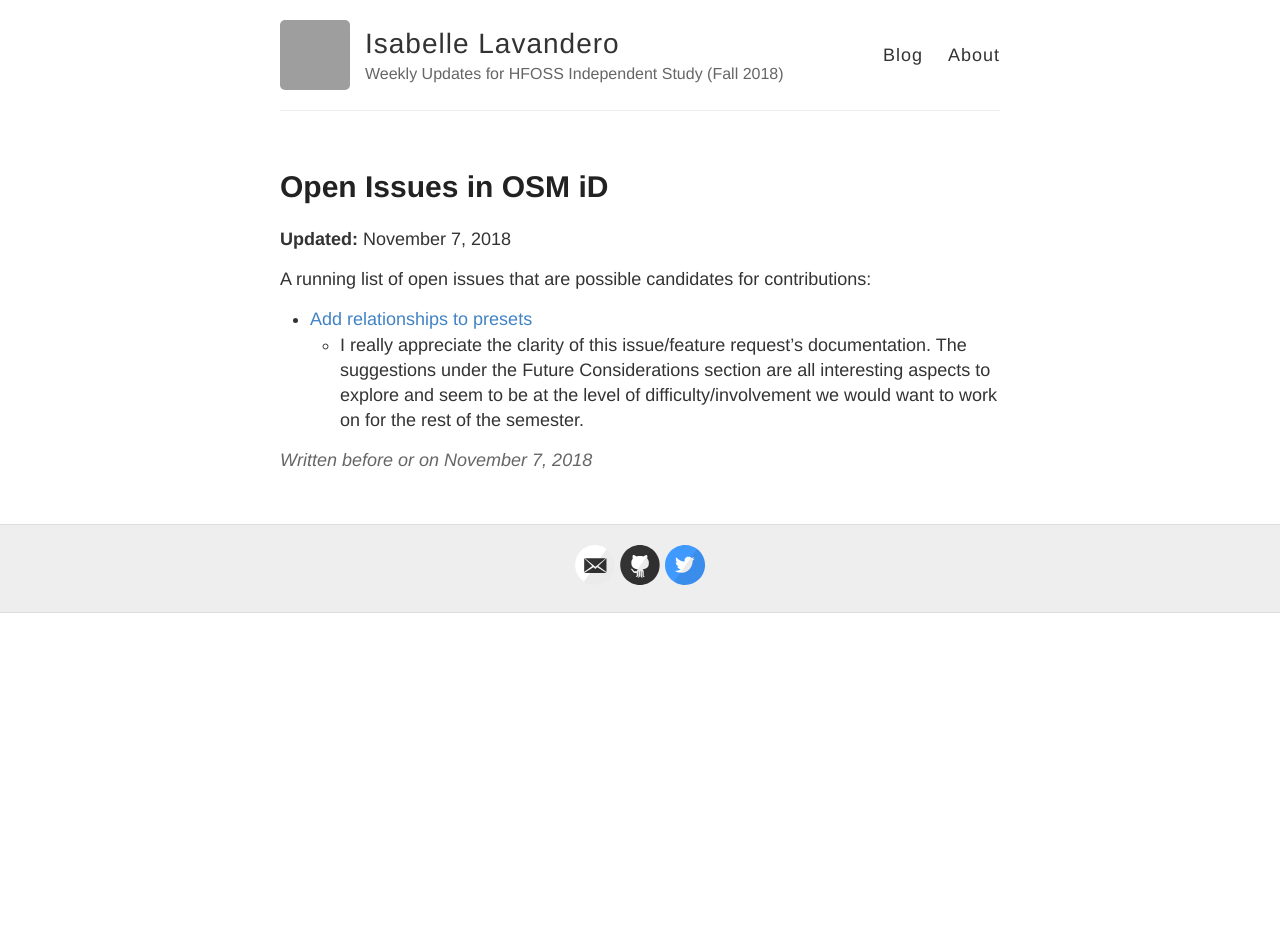
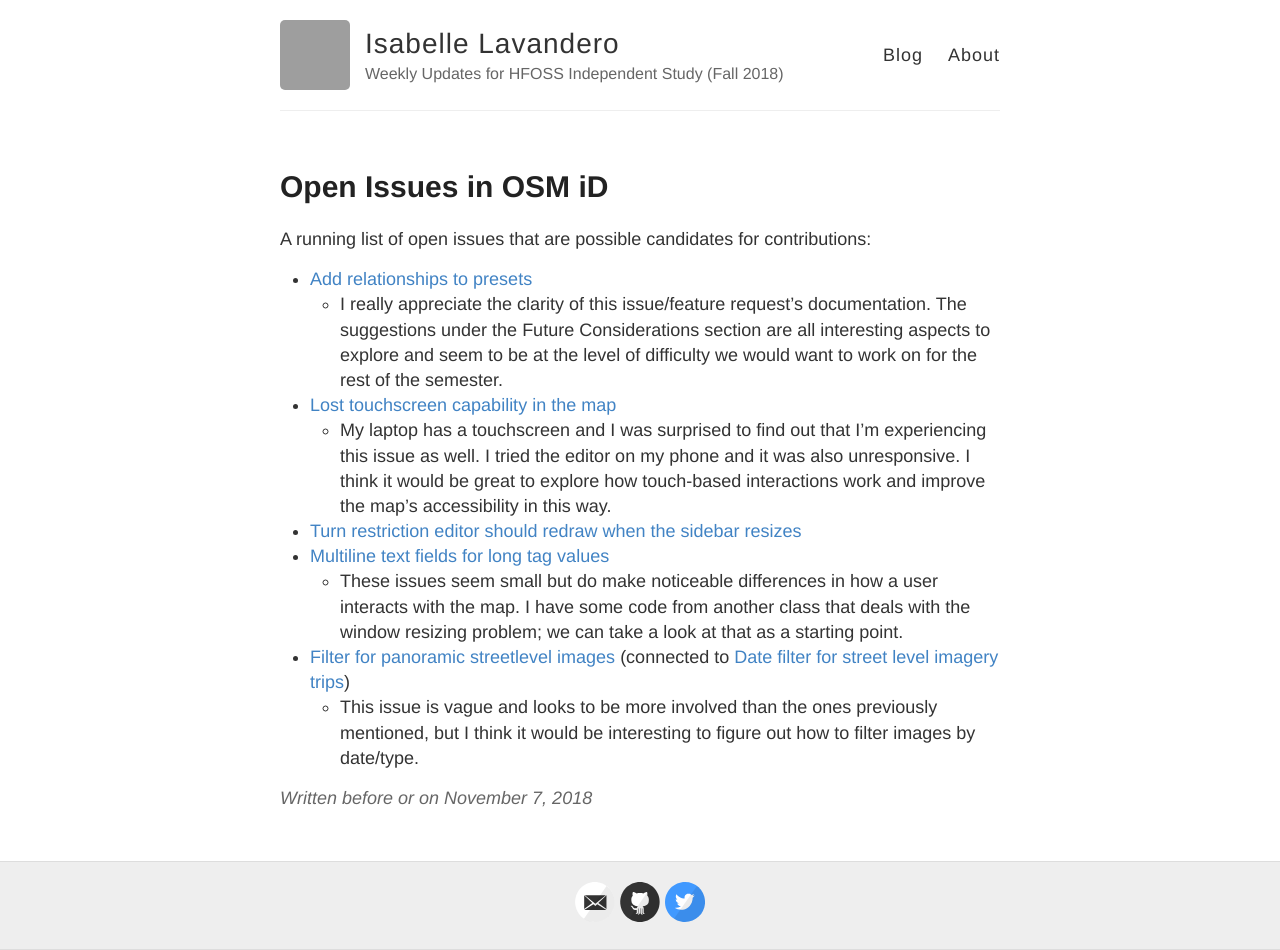
Before and after one commit to nyu-hfoss-project/thefifthisa-blog, a Jekyll site: the page built from _posts/2018-11-7-Open Issues.md, in a window 1280 px wide. Built offline with Jekyll 4.4.1, drawn with Linux system fonts in a browser that asks for light colours; before the commit the page ends 900 px from its top, so only the background shows below that; grey boxes are pictures that could not be loaded.

Commit message:
open issues

```diff
--- a/_posts/2018-11-7-Open Issues.md
+++ b/_posts/2018-11-7-Open Issues.md
@@ -3,8 +3,13 @@ layout: post
 title: Open Issues in OSM iD
 ---
 
-**Updated:** November 7, 2018
-
 A running list of open issues that are possible candidates for contributions:
 * [Add relationships to presets](https://github.com/openstreetmap/iD/issues/5326)
-	* I really appreciate the clarity of this issue/feature request's documentation. The suggestions under the Future Considerations section are all interesting aspects to explore and seem to be at the level of difficulty/involvement we would want to work on for the rest of the semester.
+	* I really appreciate the clarity of this issue/feature request's documentation. The suggestions under the Future Considerations section are all interesting aspects to explore and seem to be at the level of difficulty we would want to work on for the rest of the semester.
+* [Lost touchscreen capability in the map](https://github.com/openstreetmap/iD/issues/5466)
+	* My laptop has a touchscreen and I was surprised to find out that I'm experiencing this issue as well. I tried the editor on my phone and it was also unresponsive. I think it would be great to explore how touch-based interactions work and improve the map's accessibility in this way.
+* [Turn restriction editor should redraw when the sidebar resizes](https://github.com/openstreetmap/iD/issues/5474)
+* [Multiline text fields for long tag values](https://github.com/openstreetmap/iD/issues/5444)
+	* These issues seem small but do make noticeable differences in how a user interacts with the map. I have some code from another class that deals with the window resizing problem; we can take a look at that as a starting point.
+* [Filter for panoramic streetlevel images](https://github.com/openstreetmap/iD/issues/5433) (connected to [Date filter for street level imagery trips](https://github.com/openstreetmap/iD/issues/4518))
+	* This issue is vague and looks to be more involved than the ones previously mentioned, but I think it would be interesting to figure out how to filter images by date/type.
```
